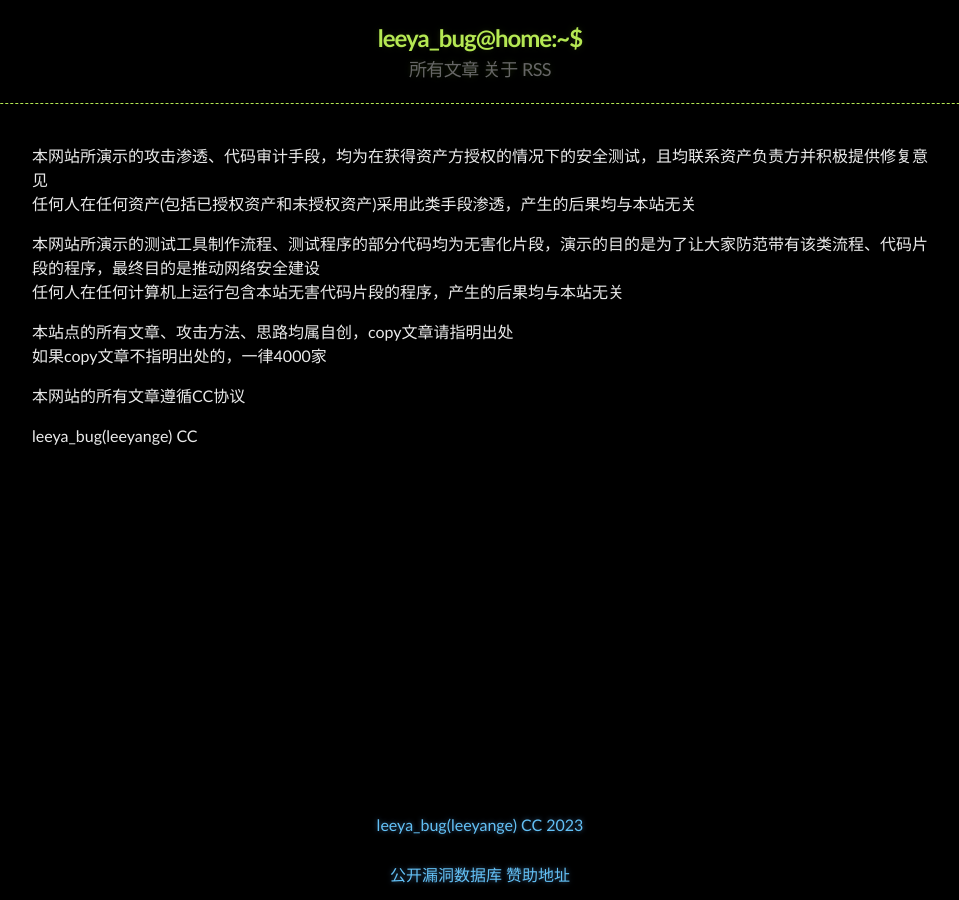
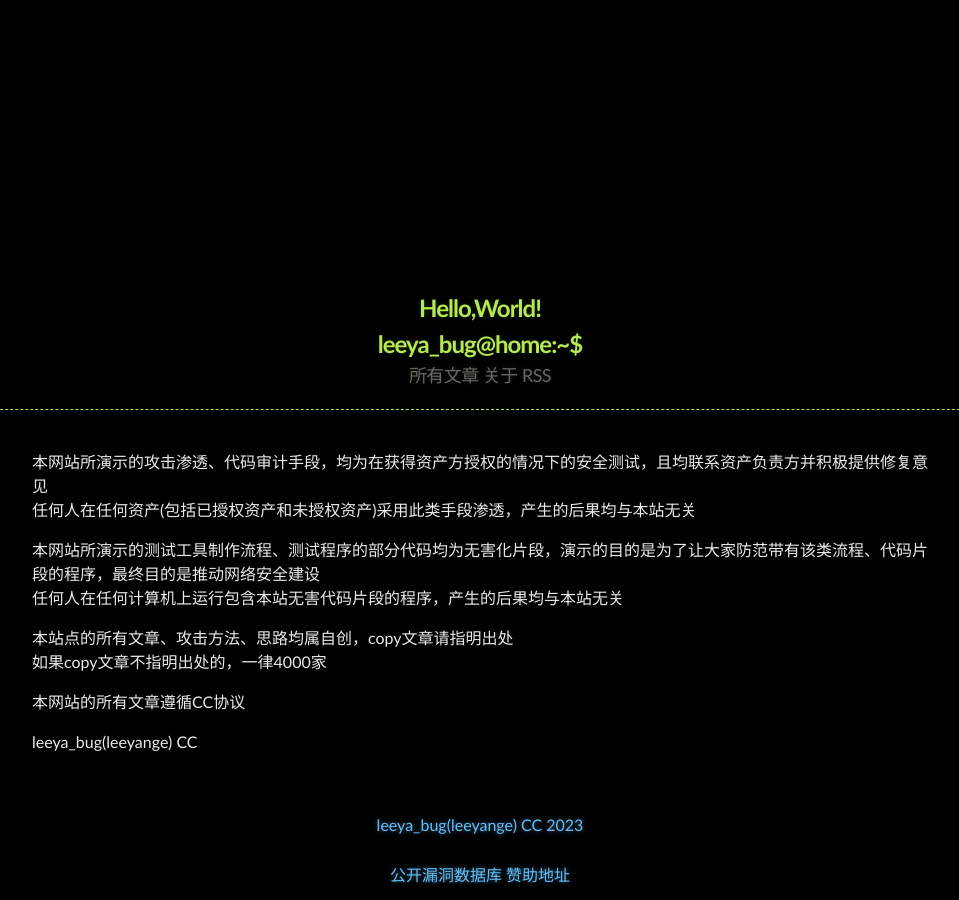
Before and after one commit to Leeyangee/leeyangee.github.io, a Jekyll site: the page built from about.md, in a window 1280 px wide. Shown: the whole page, without its empty margins (160-1119 px from the left). Built offline with Jekyll 4.4.1, drawn with Linux system fonts in a browser that asks for light colours.

Commit message:
Update header.html

```diff
--- a/_includes/header.html
+++ b/_includes/header.html
@@ -1,5 +1,6 @@
 <header>
-  <div>
+  <div style="margin-top:30vh;">
+    <h1>Hello,World!</h1>
     <a style="text-decoration: none;" href="{{ "/" | prepend: site.baseurl | replace: '//', '/' }}">
     {% assign owner_first_name = site.owner | split: " " %}
     <h1>{{ owner_first_name[0] | downcase }}@home:~$</h1>
```
